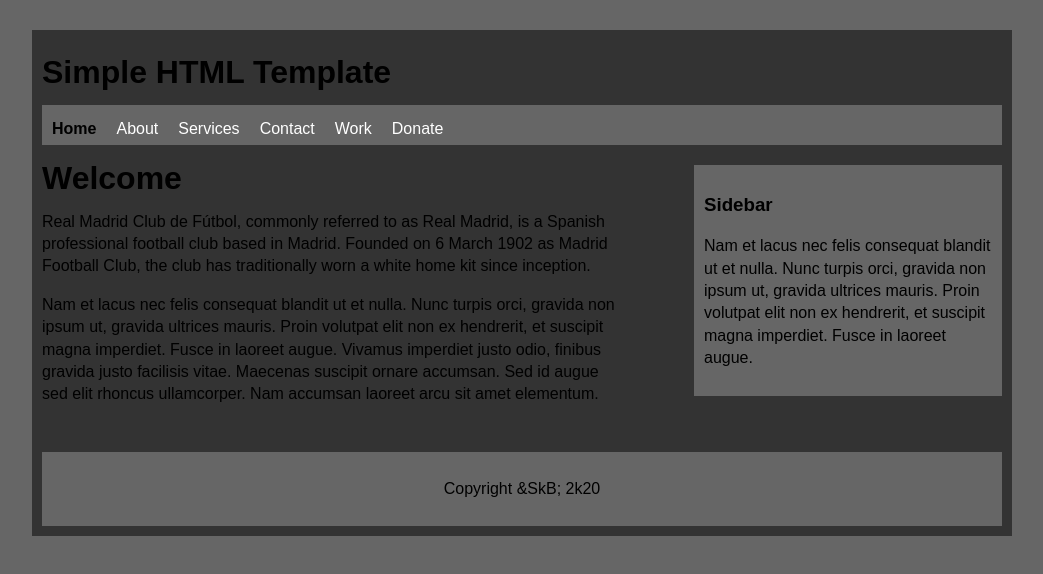
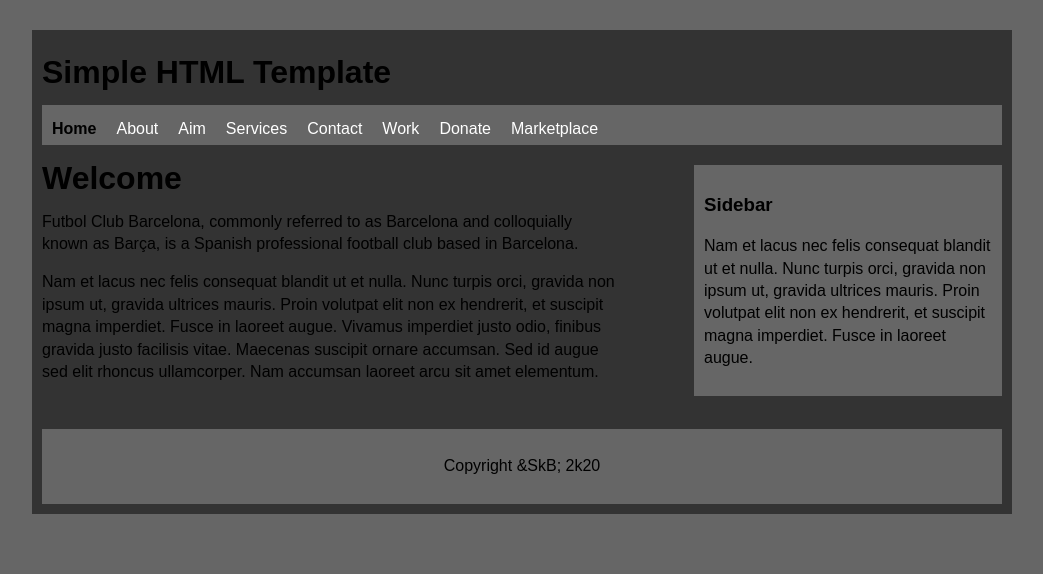
Before and after one commit to bhoinishant/Biodatatemplate, a plain HTML site: page index.html in a window 1280 px wide. Shown: the whole page, without its empty margins (118-1161 px from the left). Drawn offline with Linux system fonts and the light colour scheme.

Commit message:
Update index.html

```diff
--- a/index.html
+++ b/index.html
@@ -14,16 +14,18 @@
 				<ul>
 					<li><a class="active" href="index.html">Home</a></li>
 					<li><a href="about.html">About</a></li>
+					<li><a href="aim.html">Aim</a></li>
 					<li><a href="services.html">Services</a></li>
 					<li><a href="contact.html">Contact</a></li>
 					<li><a href="work.html">Work</a></li>
 					<li><a href="donate.html">Donate</a></li>
+					<li><a href="marketplace.html">Marketplace</a></li>
 				</ul>
 			</div>
 
 			<div id="main">
 				<h1>Welcome</h1>
-				<p>Real Madrid Club de Fútbol, commonly referred to as Real Madrid, is a Spanish professional football club based in Madrid. Founded on 6 March 1902 as Madrid Football Club, the club has traditionally worn a white home kit since inception.</p>
+				<p>Futbol Club Barcelona, commonly referred to as Barcelona and colloquially known as Barça, is a Spanish professional football club based in Barcelona.</p>
 				<p>
 				Nam et lacus nec felis consequat blandit ut et nulla. Nunc turpis orci, gravida non ipsum ut, gravida ultrices mauris. Proin volutpat elit non ex hendrerit, et suscipit magna imperdiet. Fusce in laoreet augue. Vivamus imperdiet justo odio, finibus gravida justo facilisis vitae. Maecenas suscipit ornare accumsan. Sed id augue sed elit rhoncus ullamcorper. Nam accumsan laoreet arcu sit amet elementum.</p>
 			</div>
```
